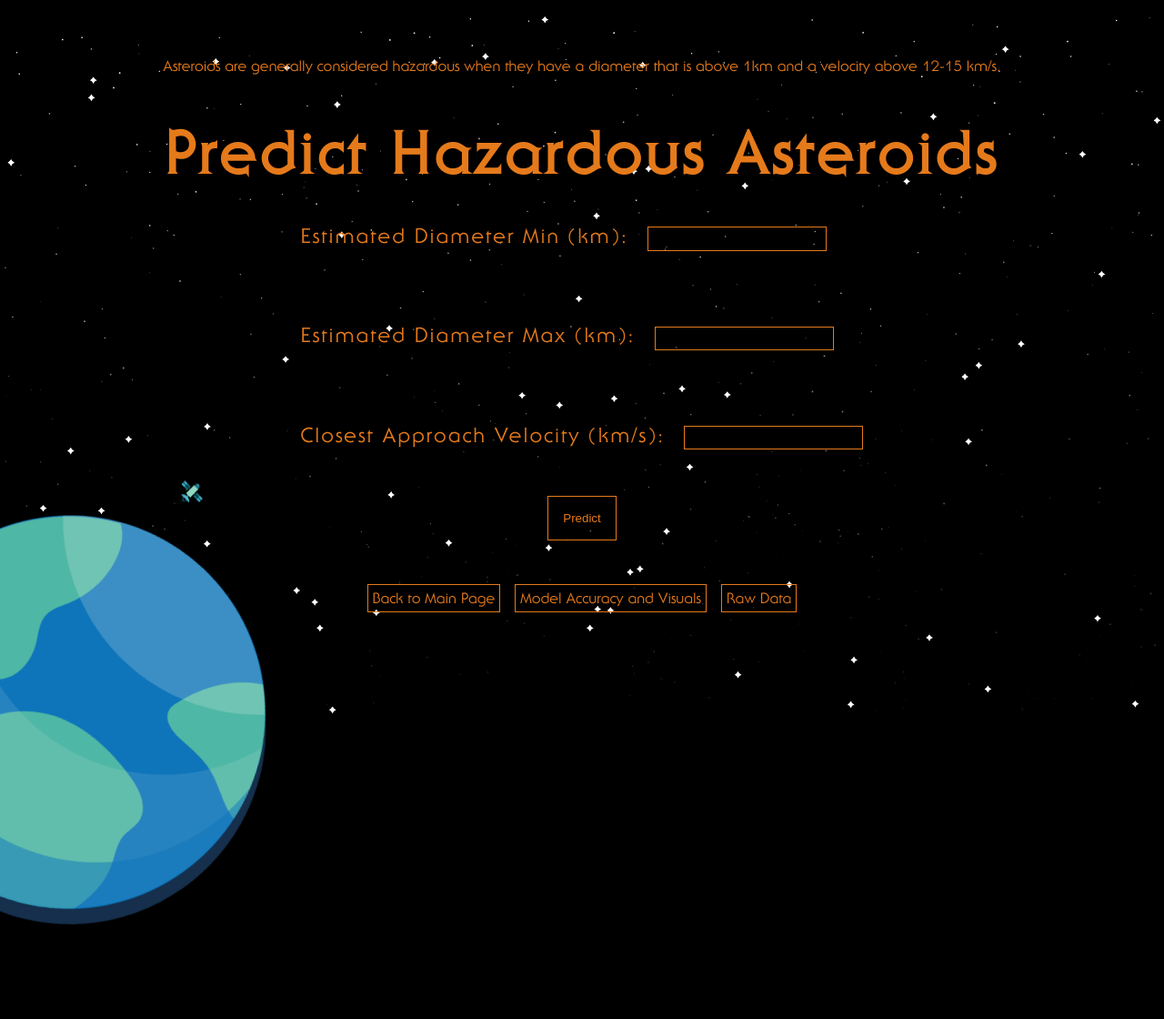
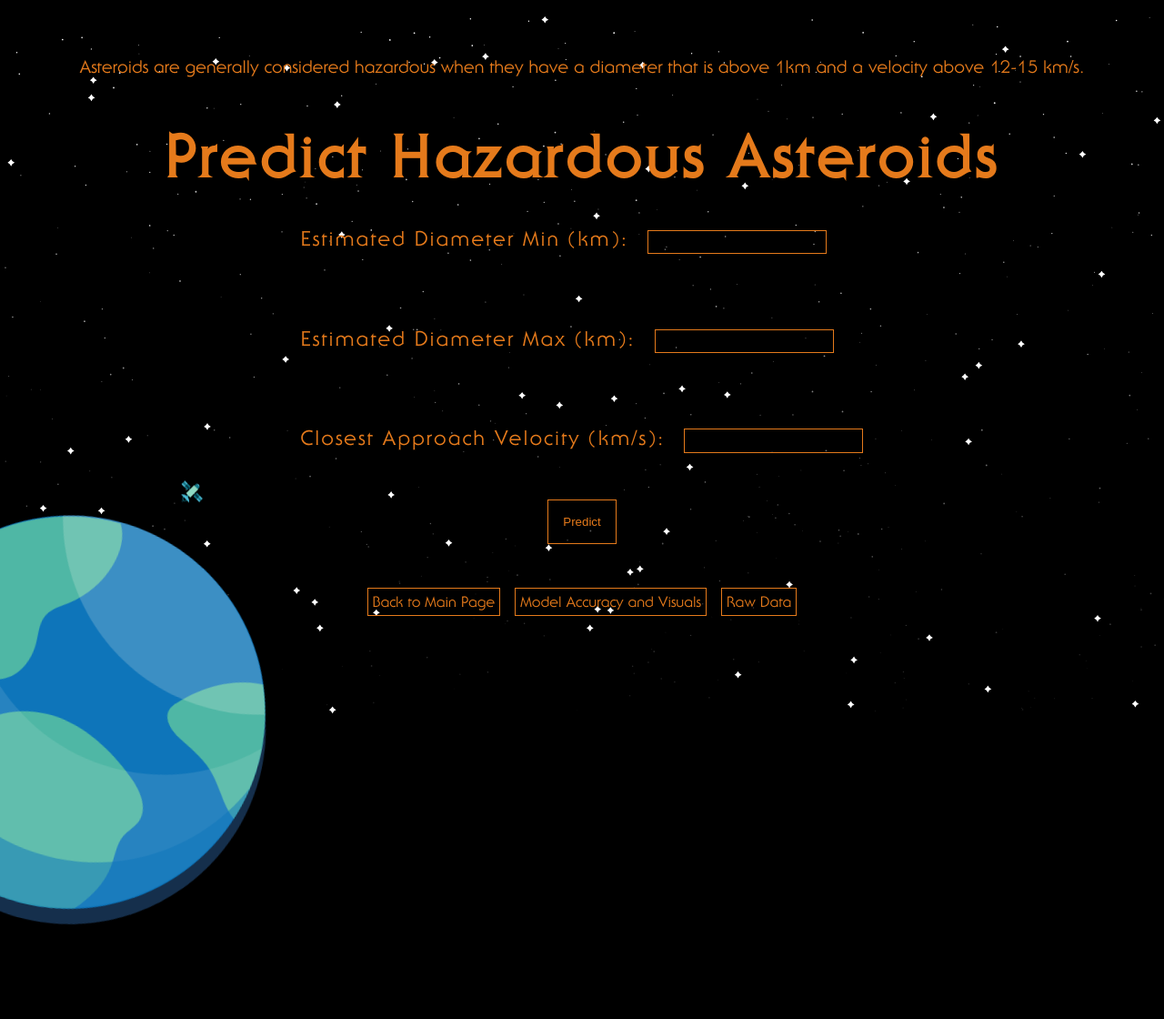
Before and after one commit to Tybenson0/Asteroidia, a Django app: page /predictions in a window 1280 px wide; the page is wider, and only the part inside the window is pictured. Shown: that part at 91% size. Run offline with Django 5.2, Linux system fonts and the light colour scheme; parts of the project's set-up code (start-up, migrations or seed data) failed here and were passed over.

Commit message:
updated requirements.txt

```diff
--- a/mysite/members/static/main.css
+++ b/mysite/members/static/main.css
@@ -81,6 +81,7 @@ p {
     z-index: 9999;
     color: #e57a1b;
     font-family: 'MyCustomFont', sans-serif;
+     font-size: 1.2rem;
 }
 
 .accuracy {
```
Also changed, not shown: mysite/requirements.txt (+3 -26 lines).
